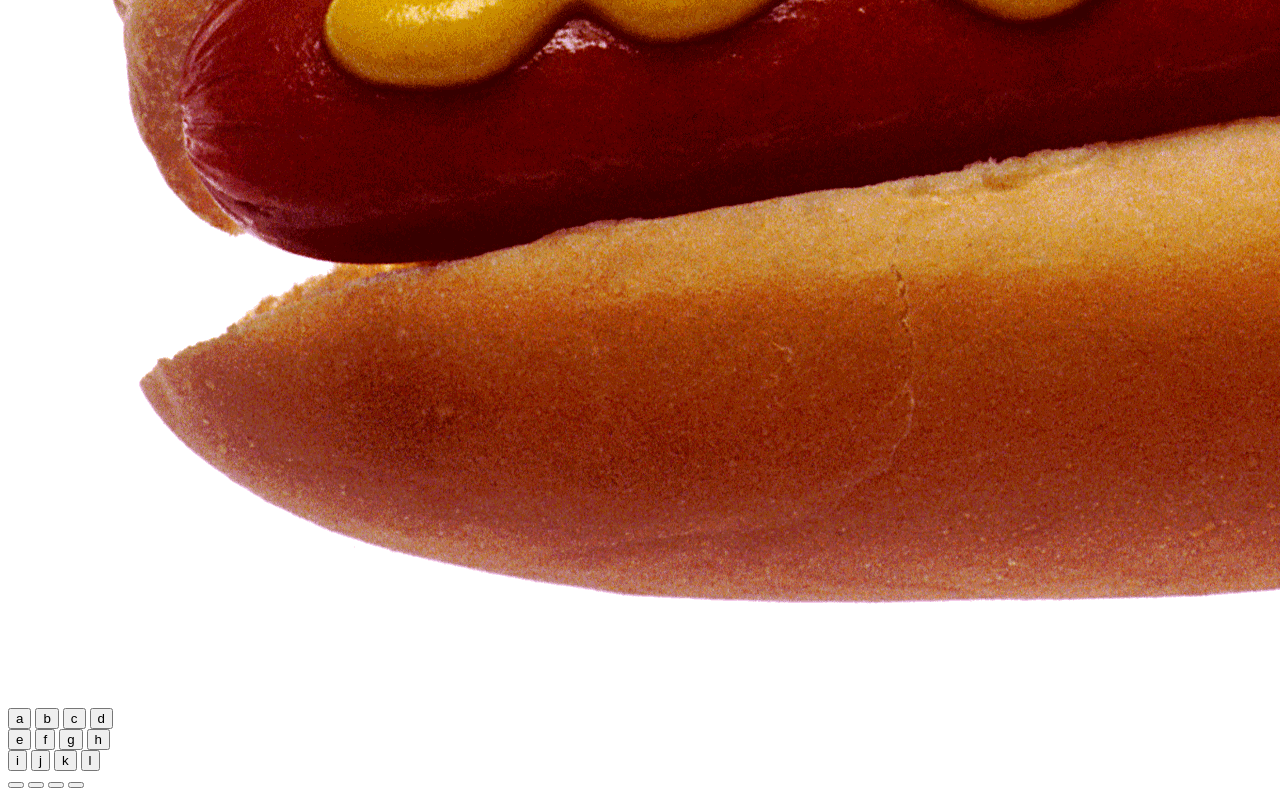
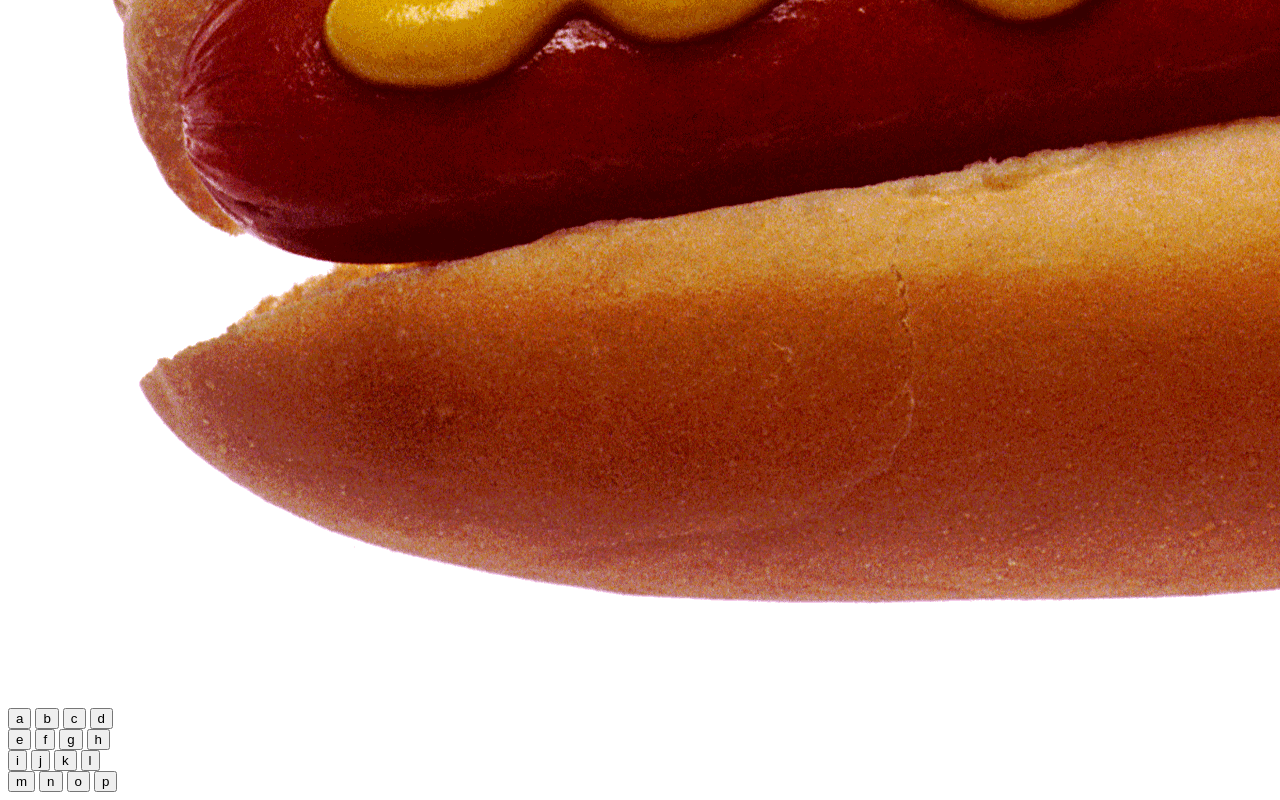
Before and after one commit to Louis01louis/WD-Practice-1, a plain HTML site: page index.html in a window 1280 px wide. Shown: the part 669-1469 px from the top of the page. Drawn offline with Linux system fonts and the light colour scheme; files whose address does not match are found by name.

Commit message:
UpdatedButtons

```diff
--- a/index.html
+++ b/index.html
@@ -49,10 +49,10 @@
         </div>
         <div class="col">
 
-            <button class="btn"></button>
-            <button class="btn"></button>
-            <button class="btn"></button>
-            <button class="btn"></button>
+            <button class="btn">m</button>
+            <button class="btn">n</button>
+            <button class="btn">o</button>
+            <button class="btn">p</button>
         </div>
     </footer>
 </body>
```
